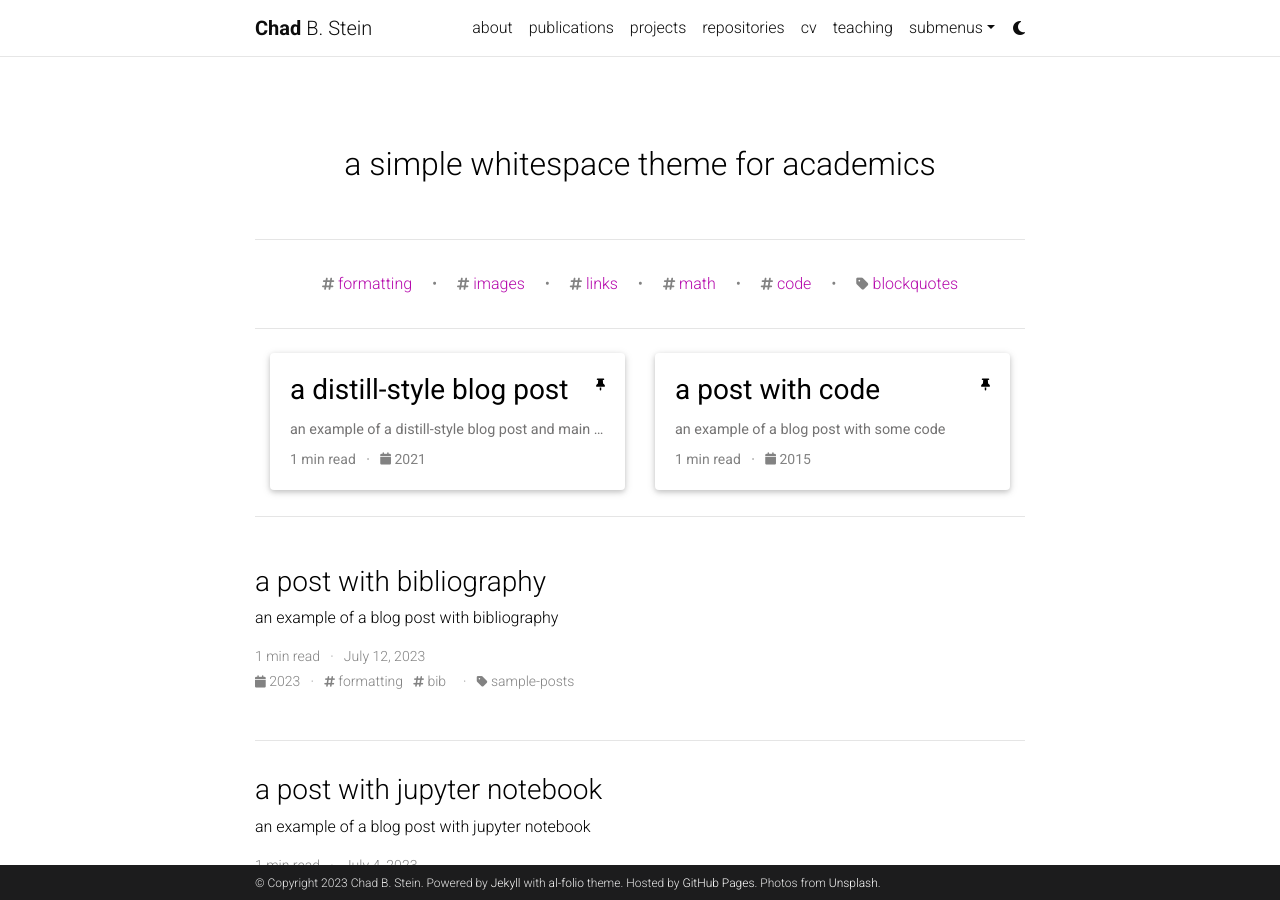
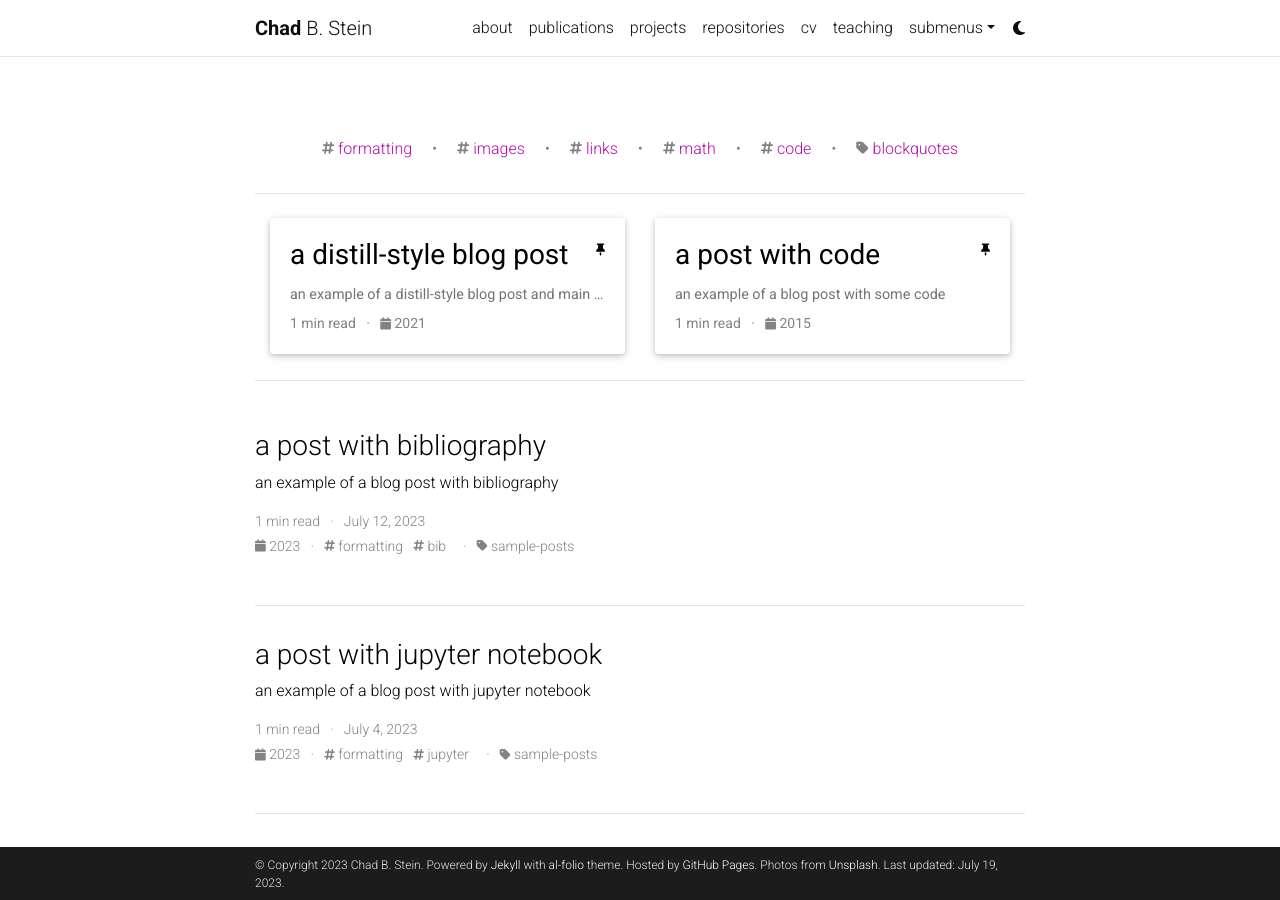
Before and after one commit to chadbstein/chadbstein.github.io, a Jekyll site: the page built from blog/index.html, in a window 1280 px wide and 900 px high. Built offline with Jekyll 4.4.1, drawn with Linux system fonts in a browser that asks for light colours; the list of posts is cut into pages by our own code; comment, search, counter and statistics services are not loaded; a style sheet for code colours, icons or effects is not loaded.

Commit message:
Remove blog
Removed code for blog in config and header

Also fixed link in about

```diff
--- a/_config.yml
+++ b/_config.yml
@@ -20,7 +20,7 @@
 
 url: https://chadbstein.github.io # the base hostname & protocol for your site
 baseurl: # the subpath of your site, e.g. /blog/
-last_updated: false # set to true if you want to display last updated in the footer
+last_updated: true # set to true if you want to display last updated in the footer
 impressum_path:  # set to path to include impressum link in the footer, use the same path as permalink in a page, helps to conform with EU GDPR
 
 # -----------------------------------------------------------------------------
@@ -125,7 +125,7 @@
 
 blog_name: # blog_name will be displayed in your blog page
 blog_nav_title: # your blog must have a title for it to be displayed in the nav bar
-blog_description: a simple whitespace theme for academics
+blog_description:
 permalink: /blog/:year/:title/
 
 # Pagination
--- a/_includes/header.html
+++ b/_includes/header.html
@@ -51,16 +51,6 @@
                   {%- endif -%}
                 </a>
               </li>
-              {% if site.blog_nav_title %}
-              <!-- Blog -->
-              <li class="nav-item {% if page.url contains 'blog' %}active{% endif %}">
-                <a class="nav-link" href="{{ '/blog/' | relative_url }}">{{ site.blog_nav_title }}
-                  {%- if page.url contains 'blog' -%}
-                  <span class="sr-only">(current)</span>
-                  {%- endif -%}
-                </a>
-              </li>
-              {%- endif %}
 
               <!-- Other pages -->
               {%- assign sorted_pages = site.pages | sort: "nav_order" -%}
```
Also changed, not shown: _pages/about.md (+3 -3 lines).
